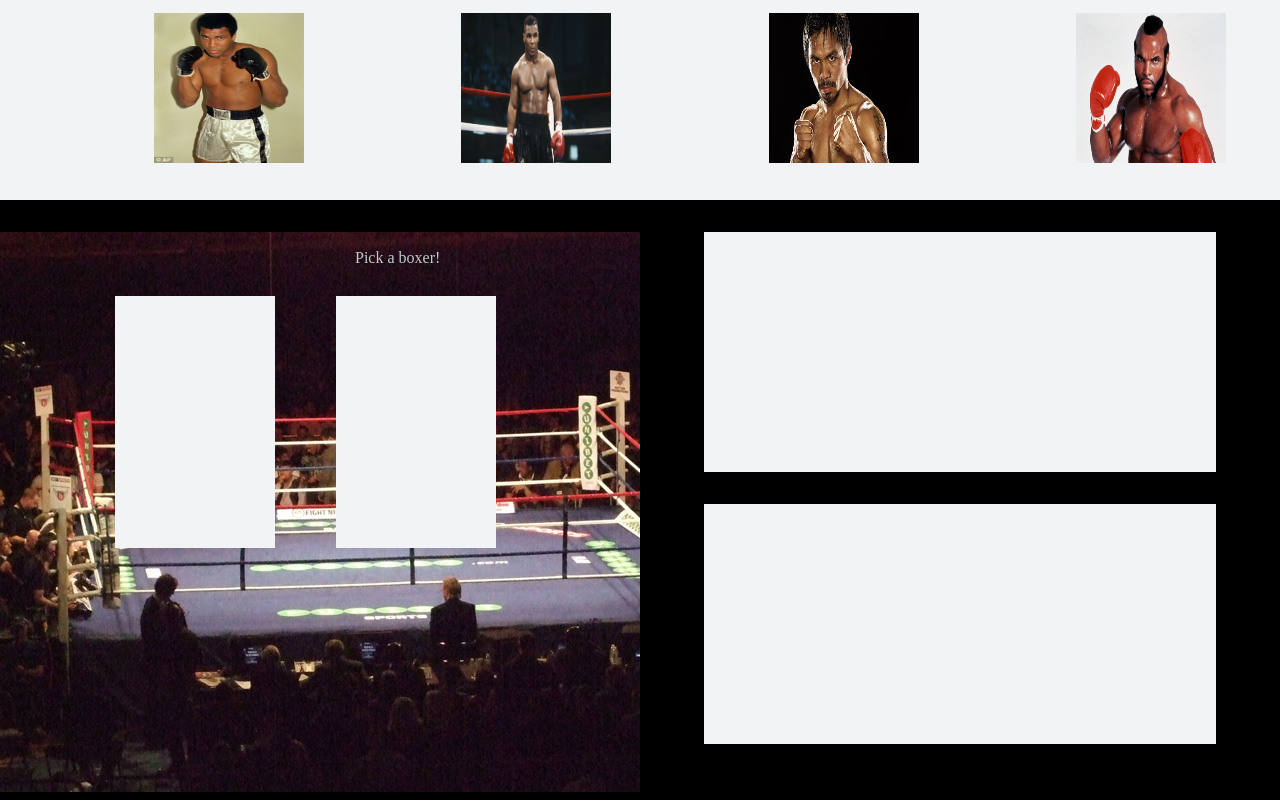
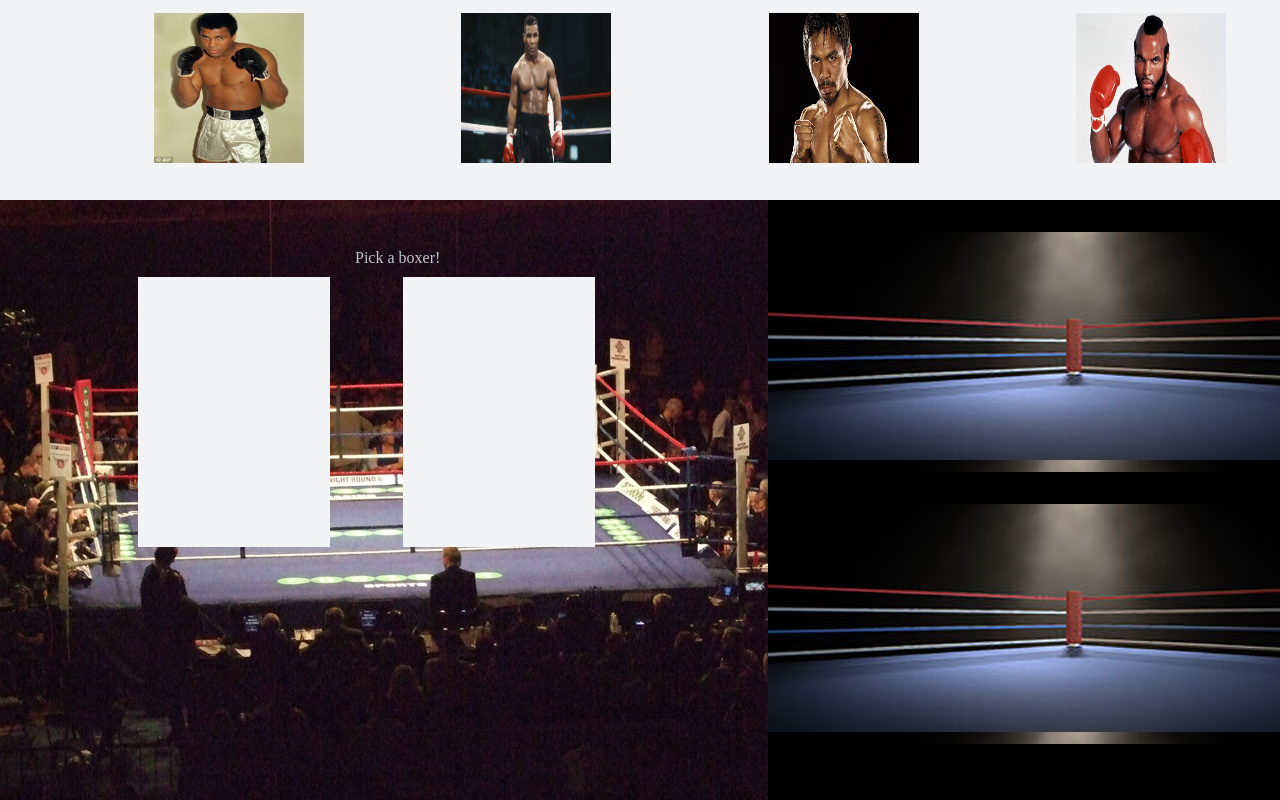
Before and after one commit to PatreekH/Boxing-RPG, a plain HTML site: page index.html in a window 1280 px wide. Drawn offline with nearby package versions, Linux system fonts and the light colour scheme.

Commit message:
CSS changes

```diff
--- a/assets/css/style.css
+++ b/assets/css/style.css
@@ -4,10 +4,10 @@ body {
 
 #ring{
 	background-image: url(../images/bg.JPG);
-	margin-top: 2.5%;
-	width: 50%;
-	height: 70%;
+	width: 60%;
+	height: 75%;
 	float: left;
+	z-index: -1;
 }
 
 #selection {
@@ -16,6 +16,7 @@ body {
 	border-style: solid;
 	border-color: #17202A;
 	background-color: #F2F3F4;
+
 }
 
 #selection div {
@@ -70,7 +71,6 @@ body {
 
 .allstats {
 	margin-top: 5%;
-	opacity: none;
 }
 
 #defbox {
@@ -99,7 +99,7 @@ body {
     height: 30%;
     background-color: #F2F3F4;
     float: right;
-    margin-right: 5%;
+    background-image: url(../images/bg2.JPG);
 }
 
 #enemiesbox div{
@@ -123,7 +123,7 @@ body {
     height: 30%;
     background-color: #F2F3F4;
     float: right;
-    margin-right: 5%;
+    background-image: url(../images/bg2.JPG);
 }
 
 #defeatbox div{
```
Also changed, not shown: assets/images/bg2.jpg (added).
